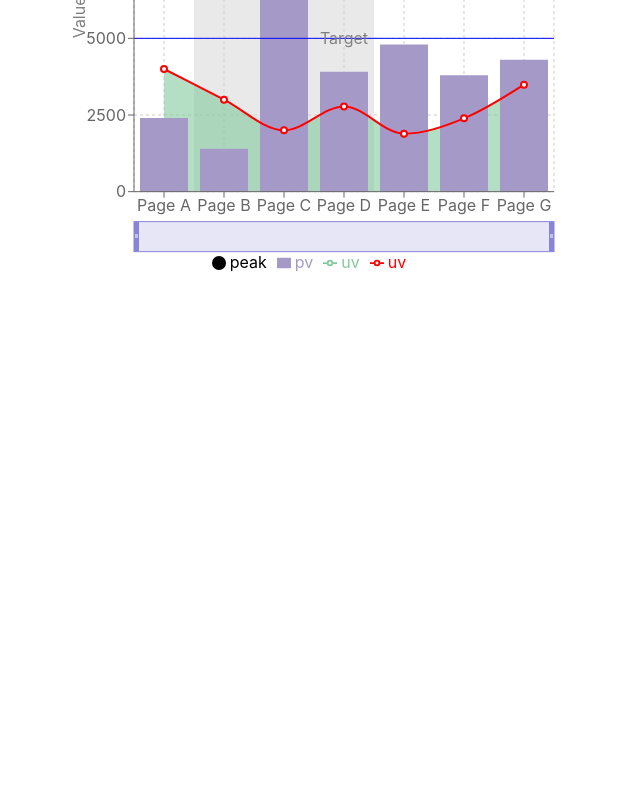
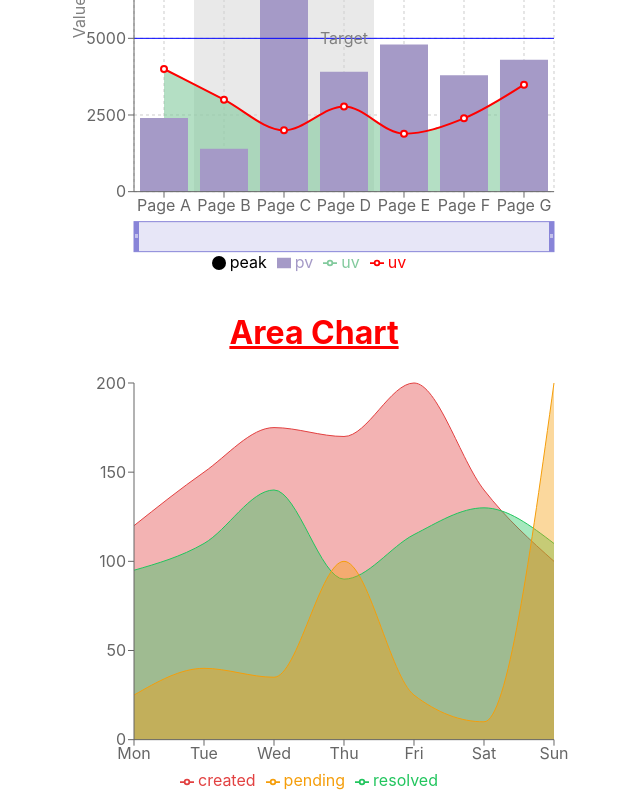
Before and after one commit to taranpreet03/react_chart, a React (Create React App) app: page / in a window 1280 px wide. Shown: the part 1234-2034 px from the top of the page, without its empty margins (326-966 px from the left). Before the commit the page ends 1526 px from the top, so only its background shows below. Built offline with nearby package versions, Linux system fonts and the light colour scheme.

Commit message:
areaChart basic

```diff
--- a/src/App.js
+++ b/src/App.js
@@ -1,4 +1,5 @@
 import './App.css';
+import Area_Chart from './components/AreaChart';
 import Bar_Chart, { AdvanceBar_Chart } from './components/BarChart';
 import Line_Chart from './components/LineChart';
 
@@ -8,6 +9,7 @@ function App() {
     <Line_Chart/>
     <Bar_Chart/>
     <AdvanceBar_Chart />
+    <Area_Chart/>
     </>
   );
 }
--- /dev/null
+++ b/src/components/AreaChart.js
@@ -0,0 +1,67 @@
+import {
+  ResponsiveContainer,
+  AreaChart,
+  Area,
+  XAxis,
+  YAxis,
+  CartesianGrid,
+  Tooltip,
+  Legend,
+} from "recharts";
+
+// data
+const data = [
+  { day: "Mon", created: 120, resolved: 95, pending: 25 },
+  { day: "Tue", created: 150, resolved: 110, pending: 40 },
+  { day: "Wed", created: 175, resolved: 140, pending: 35 },
+  { day: "Thu", created: 170, resolved: 90, pending: 100 },
+  { day: "Fri", created: 200, resolved: 115, pending: 25 },
+  { day: "Sat", created: 140, resolved: 130, pending: 10 },
+  { day: "Sun", created: 100, resolved: 110, pending: 200 },
+];
+
+function Area_Chart() {
+  return (
+    <>
+      <h1 className="chart-heading">Area Chart</h1>
+      <ResponsiveContainer width="100%" aspect={3}>
+        <AreaChart
+          data={data}
+          margin={{ top: 10, right: 400, left: 400, bottom: 10 }}
+        >
+          <XAxis dataKey="day" />
+          <YAxis />
+          <Tooltip />
+          <Legend />
+
+          <Area
+            type="monotone"
+            dataKey="created"
+            stroke="#e24141"
+            fill="#e24141"
+            fillOpacity={0.4}
+          />
+
+          <Area
+            type="monotone"
+            dataKey="resolved"
+            stroke="#22c55e"
+            fill="#22c55e"
+            fillOpacity={0.4}
+          />
+
+          <Area
+            type="monotone"
+            dataKey="pending"
+            stroke="#f59e0b"
+            fill="#f59e0b"
+            fillOpacity={0.4}
+          />
+        </AreaChart>
+      </ResponsiveContainer>
+
+
+    </>
+  );
+}
+export default Area_Chart;
```
